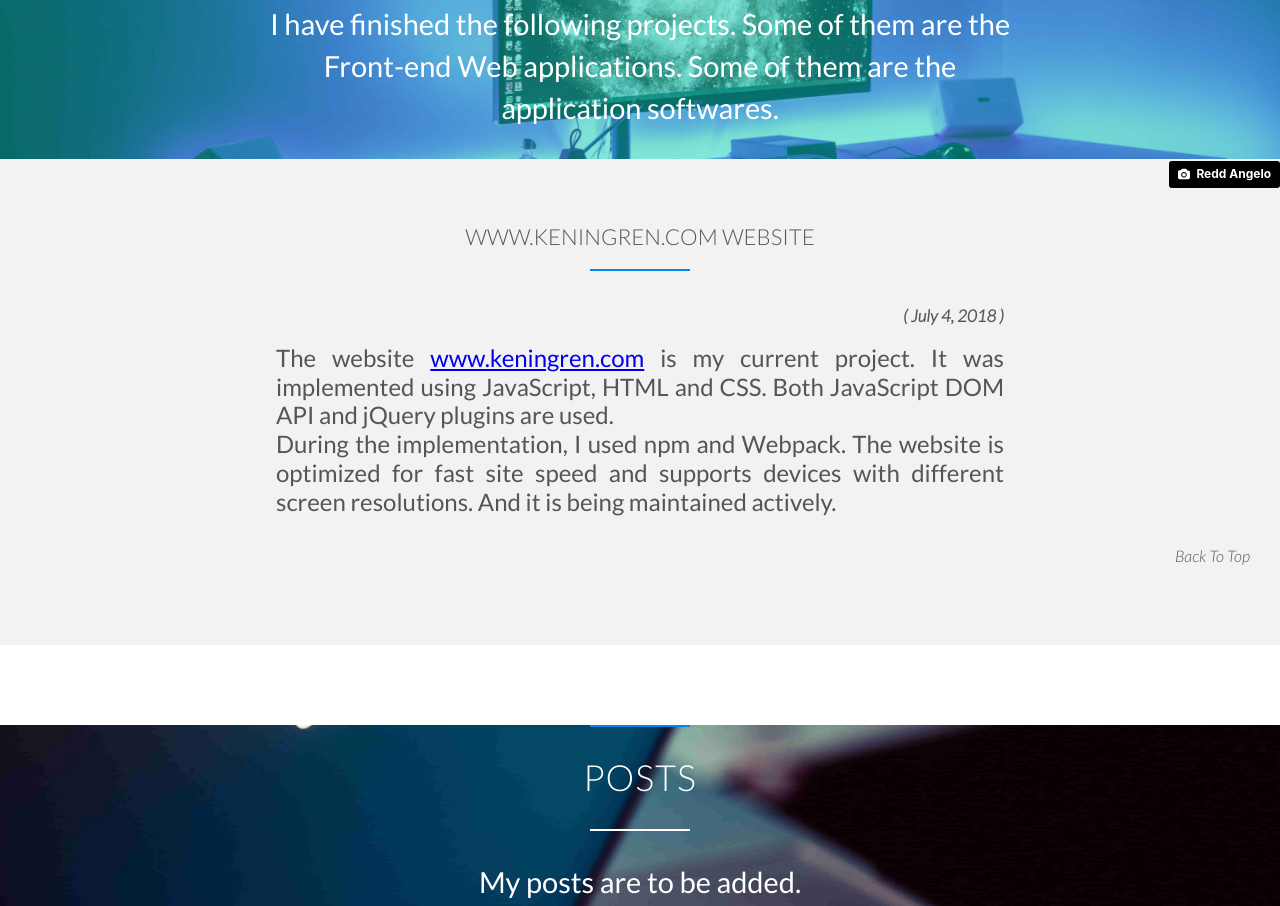
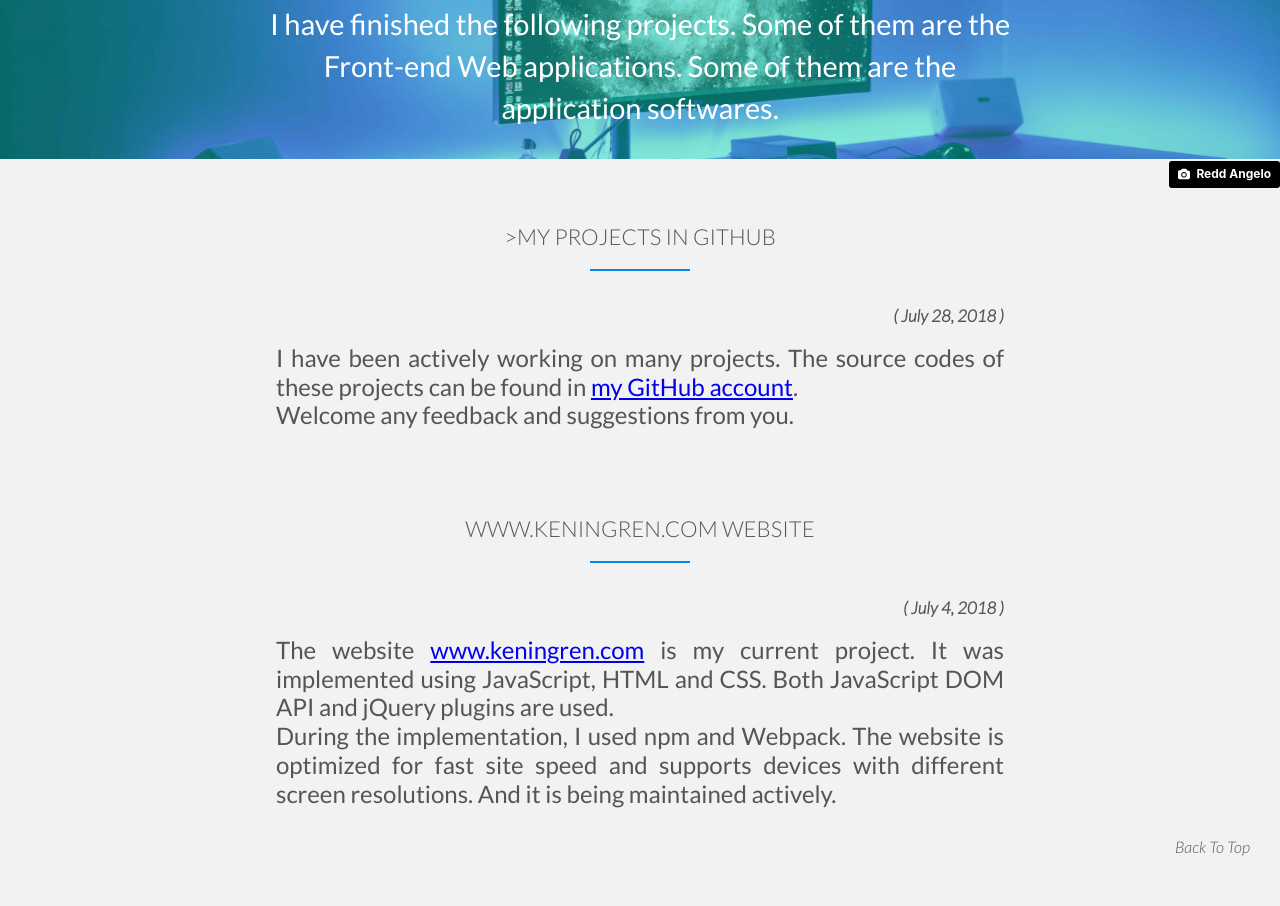
Before and after one commit to rknlhrqy/MyWebsite, a website built with webpack: page index.html in a window 1280 px wide. Shown: the part 6101-7007 px from the top of the page. Built offline with nearby package versions, Linux system fonts and the light colour scheme; animation ran at ten frames a second.

Commit message:
Add link to GitHub

```diff
--- a/index.html
+++ b/index.html
@@ -308,7 +308,15 @@
         </div>
         <div class="row">
           <!--<div class="col span-1-of-2">-->
-            <div class="doc-box special-effect-9">
+          <div class="doc-box special-effect-9">
+              <div>
+                <h3>>My projects in GitHub</h3>
+                <p><span>( July 28, 2018 )</span><br><br>
+                  I have been actively working on many projects. The source codes of these projects can be found in <a href="http://github.com/rknlhrqy" target="_blank">my GitHub account</a>.<br>
+                  Welcome any feedback and suggestions from you.</p>
+              </div>
+          </div>
+          <div class="doc-box special-effect-10">
               <div>
                 <h3>www.keningren.com Website</h3>
                 <p><span>( July 4, 2018 )</span><br><br>
--- a/resources/css/style.css
+++ b/resources/css/style.css
@@ -250,7 +250,8 @@ h3:after {
 .special-effect-6,
 .special-effect-7,
 .special-effect-8,
-.special-effect-9 {
+.special-effect-9,
+.special-effect-10 {
   opacity: 0;
 }
 
@@ -262,7 +263,8 @@ h3:after {
 .special-effect-6.animated,
 .special-effect-7.animated,
 .special-effect-8.animated,
-.special-effect-9.animated {
+.special-effect-9.animated,
+.special-effect-10.animated {
   opacity: 1;
 }
 
--- a/resources/js/jQuery/script.js
+++ b/resources/js/jQuery/script.js
@@ -83,4 +83,8 @@ $(document).ready(function() {
     $('.special-effect-9').addClass('animated rubberBand');
   }, {offset: '50%'});
 
+  $('.special-effect-10').waypoint(function (direction) {
+    $('.special-effect-10').addClass('animated rubberBand');
+  }, {offset: '50%'});
+
 });
```
